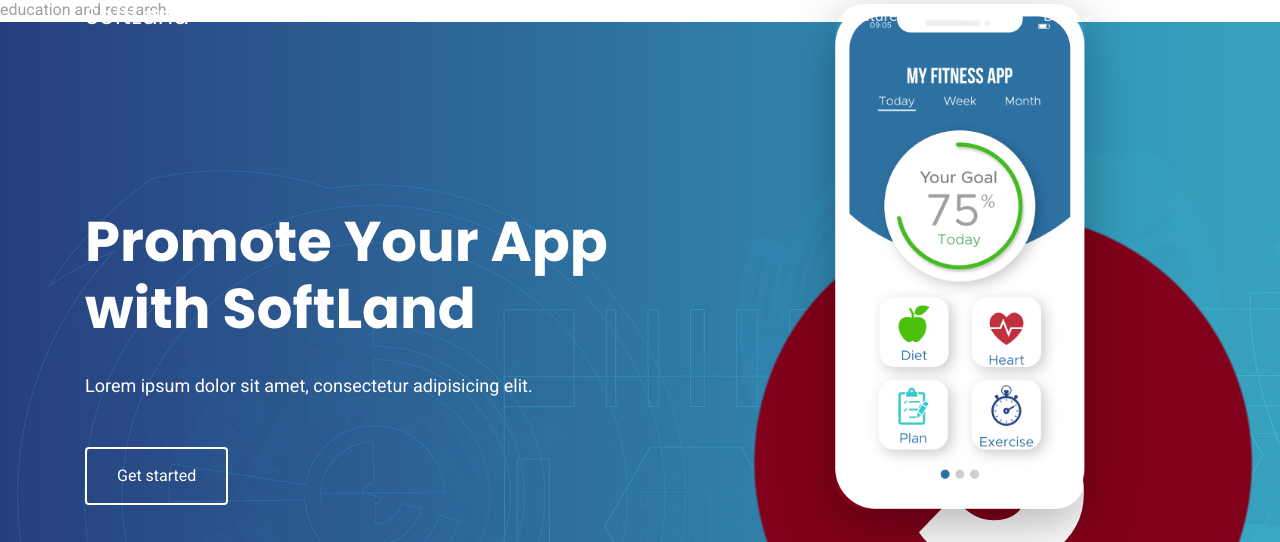
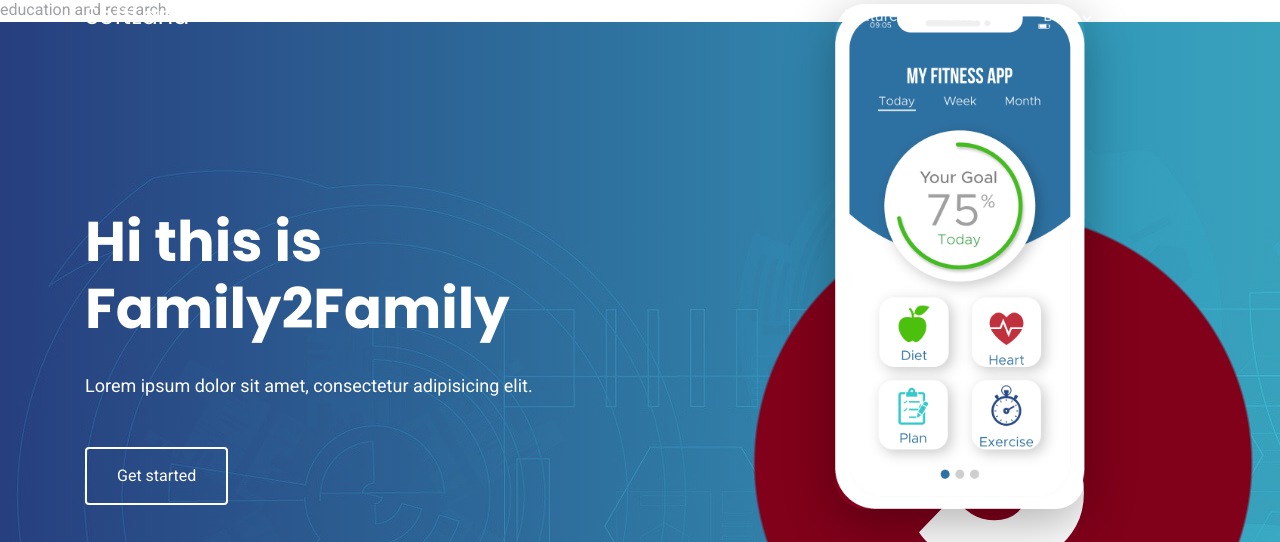
Before and after one commit to Family2Family/website, a Flask app: page / in a window 1280 px wide. Shown: the part 26-568 px from the top of the page. Run offline with Flask 2, Linux system fonts and the light colour scheme; some libraries are stand-ins or nearby versions.

Commit message:
changed title of homepage

```diff
--- a/templates/index.html
+++ b/templates/index.html
@@ -3,7 +3,7 @@
 
 <head>
   <meta charset="utf-8">
-  <title>SoftLand Bootstrap Template</title>
+  <title> THIS is a title </title>
   <meta content="width=device-width, initial-scale=1.0" name="viewport">
   <meta content="" name="keywords">
   <meta content="" name="description">
@@ -121,7 +121,7 @@
             <div class="col-12 hero-text-image">
               <div class="row">
                 <div class="col-lg-7 text-center text-lg-left">
-                  <h1 data-aos="fade-right">Promote Your App with SoftLand</h1>
+                  <h1 data-aos="fade-right">Hi this is Family2Family</h1>
                   <p class="mb-5" data-aos="fade-right" data-aos-delay="100">Lorem ipsum dolor sit amet, consectetur
                     adipisicing elit.</p>
                   <p data-aos="fade-right" data-aos-delay="200" data-aos-offset="-500"><a href="#"
```
Also changed, not shown: 1 other file.
